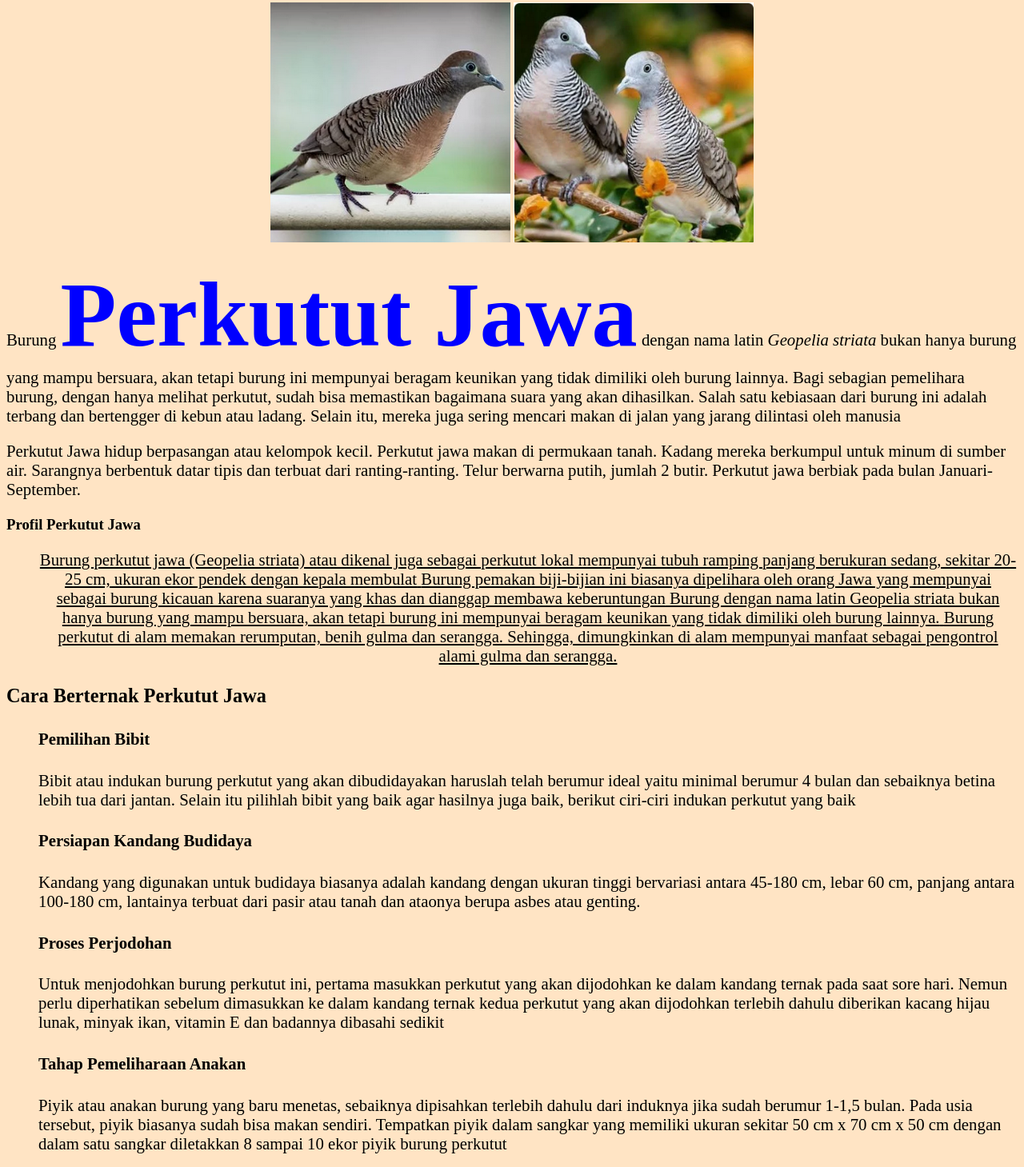
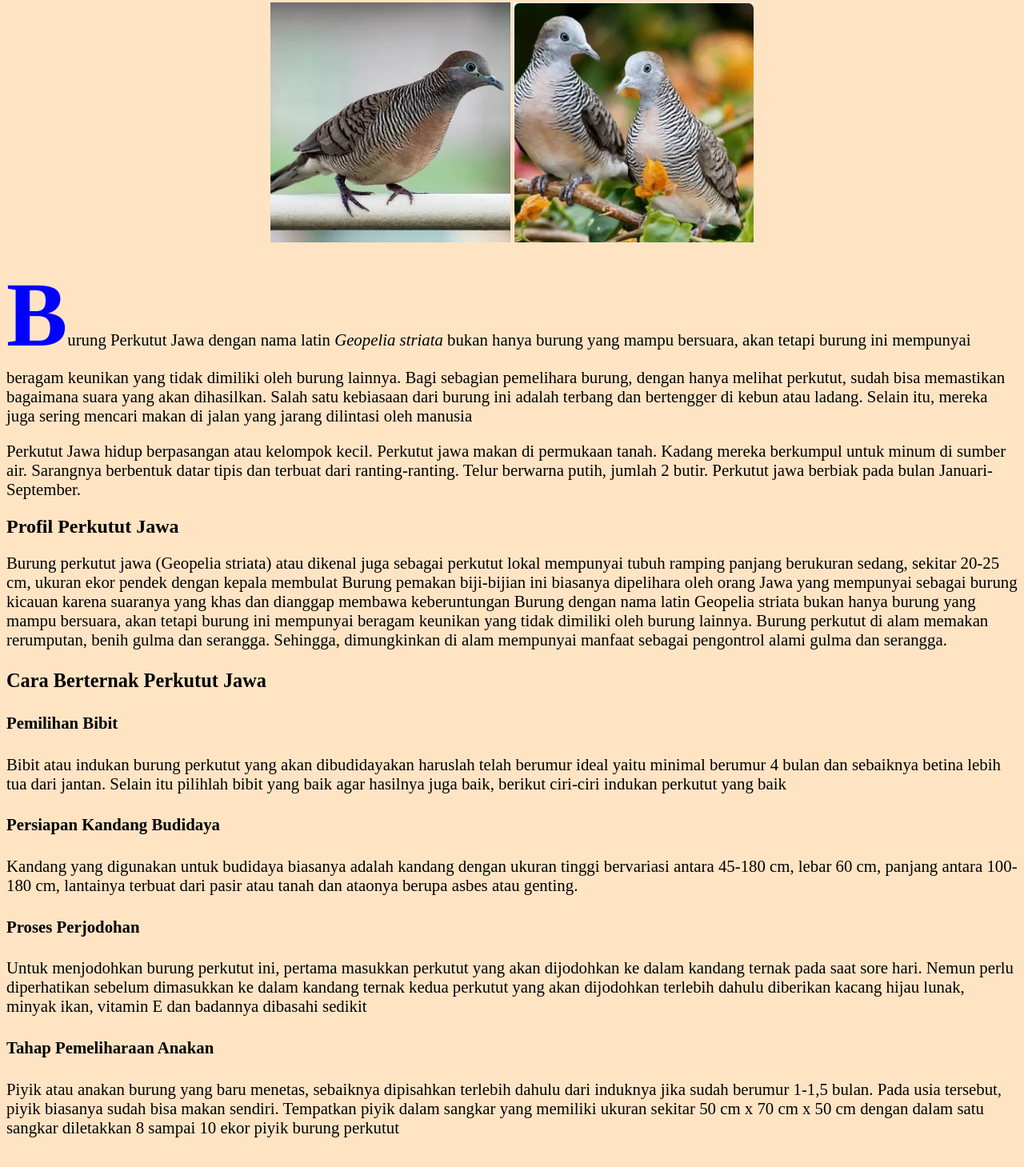
Before and after one commit to tiaramuti2803/PemWeb01, a plain HTML site: page P6_mutiara_si11/burung.html in a window 1280 px wide. Shown: the part 263-1722 px from the top of the page at 80% size. Drawn offline with Linux system fonts and the light colour scheme.

Commit message:
Add files via upload

```diff
--- a/P6_mutiara_si11/burung.html
+++ b/P6_mutiara_si11/burung.html
@@ -2,103 +2,141 @@
 <html lang="ID">
   <head>
     <title>Burung Perkutut Jawa</title>
-        <meta name="description" content="Budidaya Perkutut Jawa">
-        <link rel="stylesheet" href="css/styleku.css">
+    <meta name="description" content="Budidaya Perkutut Jawa" />
+    <link rel="stylesheet" href="css/styleku.css"/>
   </head>
   <body>
     <div id="header">
       <h1>Perkutut Jawa Suara Emas Penghibur Hati</h1>
       <blockquote>
-                Jikalau aku mendengarkan burung Perkutut
-menyanyi di pohon ditiup angin yang sepoi-sepoi
-bukan lagi aku mendengarkan burung Perkutut
-Aku mendengarkan Indonesia <br/>
+        Jikalau aku mendengarkan burung Perkutut menyanyi di pohon ditiup angin
+        yang sepoi-sepoi bukan lagi aku mendengarkan burung Perkutut Aku
+        mendengarkan Indonesia <br />
         <span id="soekarno">Soekarno - President RI I</span>
       </blockquote>
     </div>
-        <div>
+    <div class="haji">
       <ul>
         <li><a href="#profil">Profil</a></li>
         <li><a href="#berternak">Budidaya</a></li>
         <li><a href="#harga">Harga</a></li>
       </ul>
-
     </div>
     <div class="gambar">
-            <img src="images/burung2.png" alt="Burung Perkutut Jawa"/>
-            <img src="images/burung1.png" alt="Burung Suara Emas"/>
+      <img src="images/burung2.png" alt="Burung Perkutut Jawa" />
+      <img src="images/burung1.png" alt="Burung Suara Emas" />
     </div>
     <div class="isi">
       <p>
-                Burung <span class="jawa">Perkutut Jawa</span> dengan nama latin <i>Geopelia striata</i> bukan hanya burung yang mampu bersuara,
-                akan tetapi burung ini mempunyai beragam keunikan yang tidak dimiliki oleh burung lainnya. Bagi sebagian pemelihara burung, dengan hanya melihat perkutut,
-                sudah bisa memastikan bagaimana suara yang akan dihasilkan.
-                Salah satu kebiasaan dari burung ini adalah terbang dan bertengger di kebun atau ladang. Selain itu, mereka juga sering mencari makan di jalan yang jarang dilintasi oleh manusia </p>
+        <span>B</span>urung Perkutut Jawa dengan nama latin
+        <i>Geopelia striata</i> bukan hanya burung yang mampu bersuara, akan
+        tetapi burung ini mempunyai beragam keunikan yang tidak dimiliki oleh
+        burung lainnya. Bagi sebagian pemelihara burung, dengan hanya melihat
+        perkutut, sudah bisa memastikan bagaimana suara yang akan dihasilkan.
+        Salah satu kebiasaan dari burung ini adalah terbang dan bertengger di
+        kebun atau ladang. Selain itu, mereka juga sering mencari makan di jalan
+        yang jarang dilintasi oleh manusia
+      </p>
       <p>
-                Perkutut Jawa  hidup berpasangan atau kelompok kecil. Perkutut jawa makan di permukaan tanah. Kadang mereka berkumpul untuk minum di sumber air.
-                 Sarangnya berbentuk datar tipis dan terbuat dari ranting-ranting.
-                 Telur berwarna putih, jumlah 2 butir. Perkutut jawa berbiak pada bulan Januari-September.
+        Perkutut Jawa hidup berpasangan atau kelompok kecil. Perkutut jawa makan
+        di permukaan tanah. Kadang mereka berkumpul untuk minum di sumber air.
+        Sarangnya berbentuk datar tipis dan terbuat dari ranting-ranting. Telur
+        berwarna putih, jumlah 2 butir. Perkutut jawa berbiak pada bulan
+        Januari-September.
       </p>
-
     </div>
     <div id="profil">
-
-            <h3>Profil Perkutut Jawa</h3>
-            <a name="profil"/>
-            <ul>
-                <li>Burung perkutut jawa (Geopelia striata) atau dikenal juga sebagai perkutut lokal mempunyai tubuh ramping panjang berukuran sedang, sekitar 20-25 cm, ukuran ekor pendek dengan kepala membulat</li>
-                <li>Burung pemakan biji-bijian ini biasanya dipelihara oleh orang Jawa yang mempunyai sebagai burung kicauan karena suaranya yang khas dan dianggap membawa keberuntungan</li>
-                <li>Burung dengan nama latin Geopelia striata bukan hanya burung yang mampu bersuara, akan tetapi burung ini mempunyai beragam keunikan yang tidak dimiliki oleh burung lainnya.</li>
-                <li>Burung perkutut di alam memakan rerumputan, benih gulma dan serangga. Sehingga, dimungkinkan di alam mempunyai manfaat sebagai pengontrol alami gulma dan serangga.</li>
-            </ul>
+      <h2>Profil Perkutut Jawa</h2>
+      <a name="profil">
+        <li>
+          Burung perkutut jawa (Geopelia striata) atau dikenal juga sebagai
+          perkutut lokal mempunyai tubuh ramping panjang berukuran sedang,
+          sekitar 20-25 cm, ukuran ekor pendek dengan kepala membulat
+        </li>
+        <li>
+          Burung pemakan biji-bijian ini biasanya dipelihara oleh orang Jawa
+          yang mempunyai sebagai burung kicauan karena suaranya yang khas dan
+          dianggap membawa keberuntungan
+        </li>
+        <li>
+          Burung dengan nama latin Geopelia striata bukan hanya burung yang
+          mampu bersuara, akan tetapi burung ini mempunyai beragam keunikan yang
+          tidak dimiliki oleh burung lainnya.
+        </li>
+        <li>
+          Burung perkutut di alam memakan rerumputan, benih gulma dan serangga.
+          Sehingga, dimungkinkan di alam mempunyai manfaat sebagai pengontrol
+          alami gulma dan serangga.
+        </li>
     </div>
     <div id="beternak">
       <h3>Cara Berternak Perkutut Jawa</h3>
-            <a name="berternak"/>
-            <ol>
-                <li><h4>Pemilihan Bibit</h4>
+      <a name="berternak">
+        <li>
+          <h4>Pemilihan Bibit</h4>
           <p>
-                        Bibit atau indukan burung perkutut yang akan dibudidayakan haruslah telah berumur ideal yaitu minimal berumur 4 bulan dan sebaiknya betina lebih tua dari jantan. Selain itu pilihlah bibit yang baik agar hasilnya juga baik, berikut ciri-ciri indukan perkutut yang baik
+            Bibit atau indukan burung perkutut yang akan dibudidayakan haruslah
+            telah berumur ideal yaitu minimal berumur 4 bulan dan sebaiknya
+            betina lebih tua dari jantan. Selain itu pilihlah bibit yang baik
+            agar hasilnya juga baik, berikut ciri-ciri indukan perkutut yang
+            baik
           </p>
         </li>
-                <li><h4>Persiapan Kandang Budidaya</h4>
+        <li>
+          <h4>Persiapan Kandang Budidaya</h4>
           <p>
-                    Kandang yang digunakan untuk budidaya biasanya adalah kandang dengan ukuran tinggi bervariasi antara 45-180 cm, lebar 60 cm, panjang antara 100-180 cm, lantainya terbuat dari pasir atau tanah dan ataonya berupa asbes atau genting.
-                </p></li>
-                <li><h4>Proses Perjodohan</h4>
-                <p>
-                    Untuk menjodohkan burung perkutut ini, pertama masukkan perkutut yang akan dijodohkan ke dalam kandang ternak pada saat sore hari. Nemun perlu diperhatikan sebelum dimasukkan ke dalam kandang ternak kedua perkutut yang akan dijodohkan terlebih dahulu diberikan kacang hijau lunak, minyak ikan, vitamin E dan badannya dibasahi sedikit
-                </p></li>
-                <li><h4>Tahap Pemeliharaan Anakan</h4>
-                <p>
-                    Piyik atau anakan burung yang baru menetas, sebaiknya dipisahkan terlebih dahulu dari induknya jika sudah berumur 1-1,5 bulan. Pada usia tersebut, piyik biasanya sudah bisa makan sendiri. Tempatkan piyik dalam sangkar yang memiliki ukuran sekitar 50 cm x 70 cm x 50 cm dengan dalam satu sangkar diletakkan 8 sampai 10 ekor piyik burung perkutut
+            Kandang yang digunakan untuk budidaya biasanya adalah kandang dengan
+            ukuran tinggi bervariasi antara 45-180 cm, lebar 60 cm, panjang
+            antara 100-180 cm, lantainya terbuat dari pasir atau tanah dan
+            ataonya berupa asbes atau genting.
           </p>
         </li>
-            </ol>
+        <li>
+          <h4>Proses Perjodohan</h4>
+          <p>
+            Untuk menjodohkan burung perkutut ini, pertama masukkan perkutut
+            yang akan dijodohkan ke dalam kandang ternak pada saat sore hari.
+            Nemun perlu diperhatikan sebelum dimasukkan ke dalam kandang ternak
+            kedua perkutut yang akan dijodohkan terlebih dahulu diberikan kacang
+            hijau lunak, minyak ikan, vitamin E dan badannya dibasahi sedikit
+          </p>
+        </li>
+        <li>
+          <h4>Tahap Pemeliharaan Anakan</h4>
+          <p>
+            Piyik atau anakan burung yang baru menetas, sebaiknya dipisahkan
+            terlebih dahulu dari induknya jika sudah berumur 1-1,5 bulan. Pada
+            usia tersebut, piyik biasanya sudah bisa makan sendiri. Tempatkan
+            piyik dalam sangkar yang memiliki ukuran sekitar 50 cm x 70 cm x 50
+            cm dengan dalam satu sangkar diletakkan 8 sampai 10 ekor piyik
+            burung perkutut
+          </p>
+        </li>
     </div>
     <div class="koleksi">
-            <img src="images/burung4.png"/>
-            <img src="images/burung3.png"/>
-            <img src="images/burung5.png"/>
-            <img src="images/burung6.png"/>
+      <img src="images/burung4.png" />
+      <img src="images/burung3.png" />
+      <img src="images/burung5.png" />
+      <img src="images/burung6.png" />
     </div>
     <div class="promo">
-            <h2>Tertarik untuk budidaya / memelihara Perkutut Jawa?,
-                <br/>Penawaran Khusus Bagi Anda </h2>
+      <h2>
+        Tertarik untuk budidaya / memelihara Perkutut Jawa?, <br />Penawaran
+        Khusus Bagi Anda
+      </h2>
       <h3>
-                Harga 1 Ekor Perkutut Remaja <del>Rp. 75.000</del> <br/>
+        Harga 1 Ekor Perkutut Remaja <del>Rp. 75.000</del> <br />
         Sekarang cukup <strong>Rp. 50.000</strong> saja!
-                <br/>
-                <a name="harga"/>
+        <br />
+        <a name="harga" />
         Berminat hubung kami di <span id="Wa">WA - 012455588222</span>
       </h3>
       <h4>Kami Hadir juga di aplikasi eCommerce:</h4>
       <ol>
-                <li><a href="tokopedia.com">tokopedia</a></li>
+        <li><a href="tokopedia.com">Tokopedia</a></li>
         <li><a href="bukakapak.com">Bukalapak</a></li>
-                <li><a href="shopee.com">shopee</a></li>
+        <li><a href="shopee.com">Shopee</a></li>
       </ol>
     </div>
-
   </body>
 </html>
```
Also changed, not shown: P6_mutiara_si11/alpukat.html (+73 -12 lines). Lines whose indentation alone changed are shown as unchanged.
